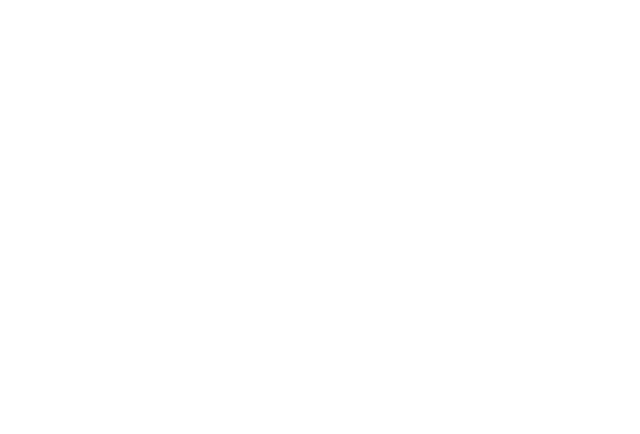
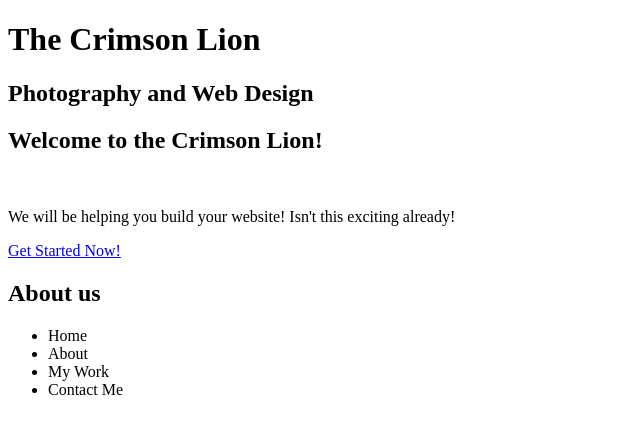
Before and after one commit to CrimsonLion/hello-world, a plain HTML site: page index.html in a window 1280 px wide. Shown: the whole page, without its empty margins (0-640 px from the left). Drawn offline with Linux system fonts and the light colour scheme.

Commit message:
Update index.html

```diff
--- a/index.html
+++ b/index.html
@@ -1,14 +1,50 @@
 <!DOCTYPE html>
 <html>
 <head>
-<title>Making Changes to the Title</title>
+   <!DOCTYPE html>
+<html>
+  <head>
+    <meta charset="UTF-8">
+  <meta http-equiv="X-UA-Compatible" content="IE=edge,chrome=1">
+  <meta name="viewport" content="width=device-width,initial-scale=1">
+    <title>The Crimson Lion</title>
+  <meta name="author" content="name">
+  <meta name="description" content="description here">
+  <meta name="keywords" content="keywords,here">
+  <link rel="shortcut icon" href="favicon.ico" type="image/vnd.microsoft.icon">
+  <link rel="stylesheet" href="stylesheet.css" type="text/css">
 </head>
 
 <body>
+
 <header>
+  <h1>The Crimson Lion</h1>
+    <h2>Photography and Web Design</h2>
 </header>
+<section>
+  <div>
+    <h1>Welcome to the Crimson Lion!</h1>
+    <img>
+    <p>We will be helping you build your website! Isn't this exciting already!</p>
+
+    <a href="#">Get Started Now!</a>
+  </div>
+</section>
+<section>
+  <div>
+    <h1>About us</h1>
+  </div>
+</section>
 
 <footer>
+  <nav>
+    <ul>
+      <li>Home</li>
+      <li>About</li>
+      <li>My Work</li>
+      <li>Contact Me</li>
+    </ul>
+  </nav>
 </footer>
 
 </body>
```
